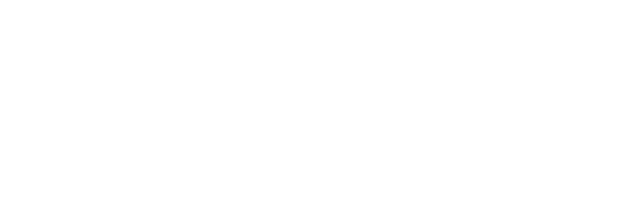
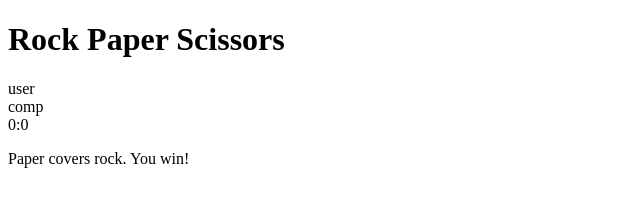
Before and after one commit to Goldtruffle2015/Rock_Paper_Scissors_Web, a plain HTML site: page index.html in a window 1280 px wide. Shown: the whole page, without its empty margins (0-640 px from the left). Drawn offline with Linux system fonts and the light colour scheme.

Commit message:
Added some html

```diff
--- a/index.html
+++ b/index.html
@@ -5,6 +5,24 @@
         <title>Rock Paper Scissors Game</title>
     </head>
     <body>
+        <header>
+            <h1>Rock Paper Scissors</h1>
+        </header>
 
+        <div class="score-board">
+            <div id="user-label" class="badge">user</div>
+            <div id="computer-label" class="badge">comp</div>
+            <span id="user-score">0</span>:<span id="computer_score">0</span>
+        </div>
+
+        <div class="result">
+            <p>Paper covers rock. You win!</p>
+        </div>
+
+        <div class="choices">
+            <div class="choice">
+                <img src="" alt="">
+            </div>
+        </div>
     </body>
 </html>
```
